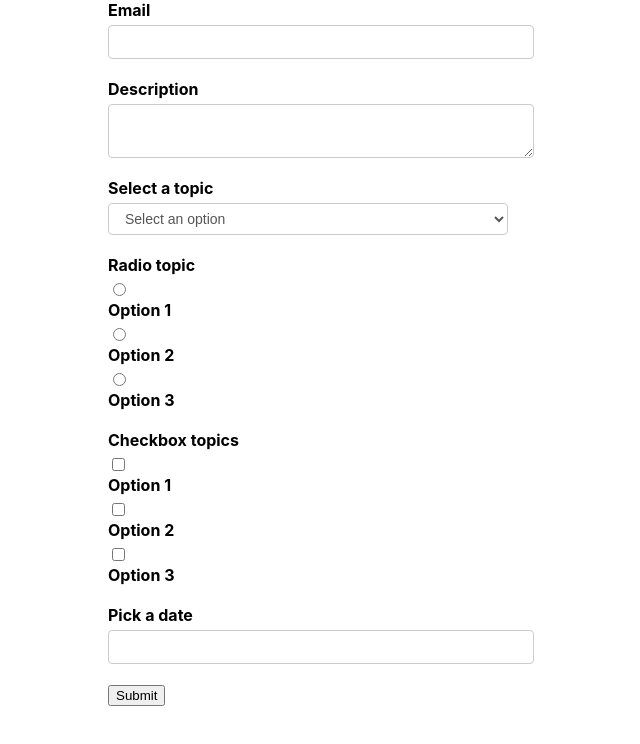
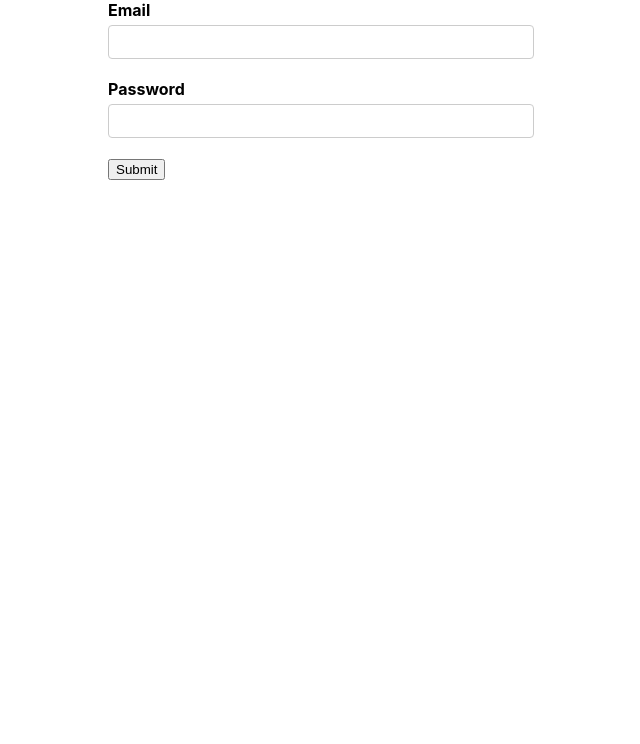
Before and after one commit to SaqibSattar/react-formik, a React (Vite) app: page / in a window 1280 px wide. Shown: the top 744 px of the page, without its empty margins (319-959 px from the left). Built offline with nearby package versions, Linux system fonts and the light colour scheme.

Commit message:
Login Form

```diff
--- a/src/App.css
+++ b/src/App.css
@@ -12,6 +12,7 @@
 
 input[type='text'],
 input[type='email'],
+input[type='password'],
 textarea,
 select {
   display: block;
--- a/src/App.jsx
+++ b/src/App.jsx
@@ -2,12 +2,14 @@
 import "./App.css";
 import YoutubeForm from "./components/YoutubeForm";
 import FormikContainer from "./components/FormikContainer";
+import LoginForm from "./components/LoginForm";
 
 function App() {
   return (
     <div className="App">
-    {/* <YoutubeForm /> */}
-    <FormikContainer />
+    {/* <YoutubeForm />
+    <FormikContainer /> */}
+    <LoginForm />
     </div>
   );
 }
--- /dev/null
+++ b/src/components/LoginForm.jsx
@@ -0,0 +1,52 @@
+import React from 'react'
+import { Formik, Form } from 'formik'
+import * as Yup from 'yup'
+import FormikControl from './FormikControl'
+
+function LoginForm () {
+  const initialValues = {
+    email: '',
+    password: ''
+  }
+
+  const validationSchema = Yup.object({
+    email: Yup.string()
+      .email('Invalid email format')
+      .required('Required'),
+    password: Yup.string().required('Required')
+  })
+
+  const onSubmit = values => {
+    console.log('Form data', values)
+  }
+
+  return (
+    <Formik
+      initialValues={initialValues}
+      validationSchema={validationSchema}
+      onSubmit={onSubmit}
+    >
+      {formik => {
+        return (
+          <Form>
+            <FormikControl
+              control='input'
+              type='email'
+              label='Email'
+              name='email'
+            />
+            <FormikControl
+              control='input'
+              type='password'
+              label='Password'
+              name='password'
+            />
+            <button type='submit' disabled={!formik.isValid}>Submit</button>
+          </Form>
+        )
+      }}
+    </Formik>
+  )
+}
+
+export default LoginForm
```
